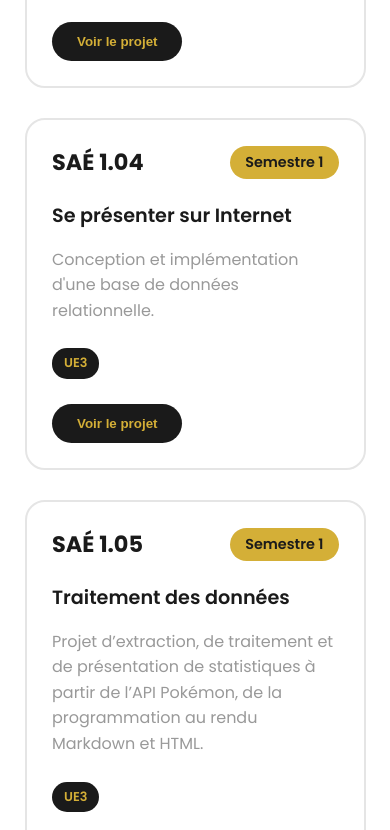
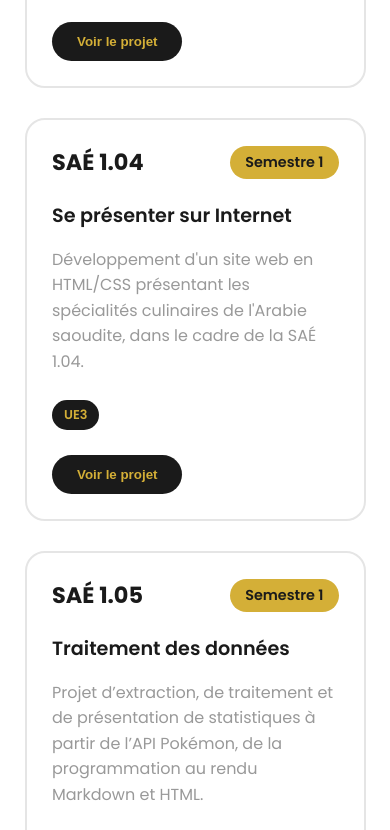
Before and after one commit to Blvcki/Portfolio, a plain HTML site: page index.html in a window 390 px wide. Shown: the part 4051-4881 px from the top of the page. Drawn offline with Linux system fonts and the light colour scheme.

Commit message:
Modifications and Docs added

```diff
--- a/index.html
+++ b/index.html
@@ -152,7 +152,7 @@
                         <span class="card-badge">Semestre 1</span>
                     </div>
                     <h4>Se présenter sur Internet</h4>
-                    <p>Conception et implémentation d'une base de données relationnelle.</p>
+                    <p>Développement d'un site web en HTML/CSS présentant les spécialités culinaires de l'Arabie saoudite, dans le cadre de la SAÉ 1.04.</p>
                     <div class="card-competences">
                         <span class="comp-tag" data-target="UE3">UE3</span>
                     </div>
@@ -217,7 +217,7 @@
                         <span class="card-badge">Semestre 2</span>
                     </div>
                     <h4>Projet Intégratif de S2</h4>
-                    <p>Développement d'outils de monitoring et d'administration réseau.</p>
+                    <p>Projet de fin d’année qui combine les mathématiques, réseaux, systèmes et télécommunications pour mettre en pratique l’ensemble des compétences acquises.</p>
                     <div class="card-competences">
                         <span class="comp-tag" data-target="UE1">UE1</span>
                         <span class="comp-tag" data-target="UE2">UE2</span>
@@ -382,7 +382,7 @@
                 <div class="footer-info">
                     <h3>YOUSSEF SALEM Sultan</h3>
                     <p>Portfolio BUT Réseaux et Télécommunications</p>
-                    <p>IUT de [Ville] - Promotion 2024-2027</p>
+                    <p>Campus de Ifs - IUT Grand Ouest Normandie</p>
                 </div>
                 <div class="footer-actions">
                     <button class="download-portfolio" onclick="downloadPortfolio()">
@@ -396,7 +396,7 @@
                 </div>
             </div>
             <div class="footer-bottom">
-                <p>&copy; 2024 YOUSSEF SALEM Sultan - Portfolio BUT RT. Tous droits réservés.</p>
+                <p>&copy; 2025 YOUSSEF SALEM Sultan - Portfolio BUT RT. Tous droits réservés.</p>
             </div>
         </div>
     </footer>
--- a/script.js
+++ b/script.js
@@ -40,19 +40,18 @@ const saeData = {
         ]
     },
     sae104: {
-        title: "SAÉ 1.04 - Création d'une base de données",
-        context: "Conception et implémentation d'une base de données relationnelle pour un système d'information réseau, de la modélisation conceptuelle à la réalisation technique.",
-        work: "Analyse des besoins pour une base de données de gestion d'équipements réseau, création du MCD/MLD, implémentation en SQL (MySQL), développement d'interfaces de consultation et de mise à jour des données.",
-        probleme:"",
-        reflection: "Découverte de la modélisation de données et du SQL. J'ai apprécié la logique de construction d'une base de données, même si la syntaxe SQL demandait de la pratique.",
+        title: "SAÉ 1.04 - Se présenter sur Internet",
+        context: "Dans le cadre de la SAÉ 1.04, l'objectif était de réaliser un site web multipages en HTML/CSS sur un thème libre. J'ai choisi de mettre en avant la cuisine saoudienne, un sujet qui me tient à cœur.",
+        work: "J'ai conçu un site web composé de plusieurs pages : 1. Page d'accueil : Présentation visuelle et accrocheuse introduisant le thème du site. 2. Page dédiée : Contenu détaillé sur les plats traditionnels saoudiens, illustré avec des images pour mettre en valeur leur diversité. 3. Page 'À propos' : Présentation de moi-même, expliquant ma passion pour la cuisine saoudienne et les raisons de mon choix de sujet. J'ai veillé à respecter une charte graphique cohérente, à utiliser Flexbox et CSS Grid pour la mise en page, et à rendre le site entièrement responsive, afin qu'il soit accessible sur ordinateur, tablette et mobile. J'ai également intégré des animations CSS pour rendre la navigation plus dynamique. Le code source a été déposé sur GitHub, avec des commits explicites et un README.md détaillé.",
+        probleme:"Au cours du projet, j’ai été confronté à quelques difficultés pour assurer une adaptabilité parfaite du site sur tous les supports. L’intégration d’animations CSS a également demandé des recherches pour trouver le bon compromis entre esthétique et performance. Enfin, garantir le respect strict des standards W3C et de l’accessibilité WCAG 2.0 AA a nécessité de nombreux tests et ajustements.",
+        reflection: "Ce projet a été une occasion de consolider mes compétences en développement web, surtout en adaptabilité et en animation CSS. Choisir un sujet personnel a rendu le travail particulièrement motivant. J’ai aussi compris l'importance de bien documenter mon projet et de gérer mon code avec GitHub, ce qui m’a permis de mieux structurer mon travail et de préparer un rendu professionnel.",
         competences: ["UE3"],
         downloads: [
-            { name: "Modèle de données", link: "#", newTab: true },
-            { name: "Scripts SQL", link: "#", newTab: true }
+            { name: "Redirection vers le site", link: "https://blvcki.github.io/Hittin-v2", newTab: true }
         ]
     },
     sae105: {
-        title: "SAÉ 1.05 - Traiter des données",
+        title: "SAÉ 1.05 - Traitement des données",
         context: "La SAE 1.05 avait pour objectif de nous initier à la gestion et au traitement de données en Python à travers un projet utilisant l’API Pokémon RESTful. L’idée était de réaliser, en binôme, deux outils : l’un pour générer des fiches descriptives individuelles de Pokémon (au format Markdown et HTML), l’autre pour générer des statistiques sur des ensembles de Pokémon. Cette SAE combinait développement Python, collecte d’informations via API, traitement des données et présentation soignée des résultats.",
         work: "Avec mon binôme, nous avons commencé par nous familiariser avec l’API et les formats Markdown/HTML. Nous avons développé une fonction de conversion Markdown vers HTML réutilisable. Ensuite, nous avons créé un script Python utilisant différentes fonctions : récupération de données sur les Pokémon, traduction automatique en français lorsqu’elle était disponible, génération de fiches individuelles (texte et image), puis calcul de statistiques globales (taille, poids, points de vie, etc.). Enfin, l’ergonomie et la présentation des résultats ont été soignées pour rendre les fiches conviviales. Une documentation des fonctions, particulièrement celle dédiée aux statistiques, a été fournie comme demandé.",
         probleme:"L’un des obstacles principaux a été la gestion des appels à l’API, notamment pour adapter le code à l’affichage en français et optimiser les requêtes afin d’éviter les lenteurs (surtout lors du traitement de plusieurs Pokémon). Nous avons également eu des difficultés à bien structurer le code pour qu’il soit réutilisable et facilement paramétrable. Enfin, le format du rendu (Markdown/HTML) a demandé un certain investissement pour obtenir un résultat à la fois lisible et esthétique.",
@@ -99,15 +98,17 @@ const saeData = {
         ]
     },
     sae204: {
-        title: "SAÉ 2.04 - Créer des outils et applications",
+        title: "SAÉ 2.04 - Projet Intégratif de S2",
         context: "Projet de fin d’année qui combine les mathématiques, réseaux, systèmes et télécommunications pour mettre en pratique l’ensemble des compétences acquises.",
-        work: "J’ai participé à un projet complet réunissant plusieurs matières : 1.Mathématiques : Étude de polynômes pour localiser, compter et approximer les racines réelles, en appliquant des techniques comme la dérivation, la division euclidienne ou l’analyse de suites. 2.Réseaux/Systèmes : Réalisation en équipe d’une maquette réseau et virtuelle, configuration de serveurs sous Proxmox, organisation et suivi du projet via un chef d’équipe, et documentation de l’avancement sur la plateforme dédiée. 3.Télécommunications : Mesures radiofréquences avec Matlab et ADALM-PLUTO, identification et caractérisation d’un signal perturbateur sur la bande ISM, et recherches sur la législation applicable. 4.Anglais : Évaluation individuelle sur la grammaire, le vocabulaire spécifique et leurs définitions, afin de consolider les bases linguistiques nécessaires dans le domaine des réseaux et télécoms.",
+        work: "J’ai participé à un projet complet réunissant plusieurs matières : 1. Mathématiques : Étude de polynômes pour localiser, compter et approximer les racines réelles, en appliquant des techniques comme la dérivation, la division euclidienne ou l’analyse de suites. 2. Réseaux/Systèmes : Réalisation en équipe d’une maquette réseau et virtuelle, configuration de serveurs sous Proxmox, organisation et suivi du projet via un chef d’équipe, et documentation de l’avancement sur la plateforme dédiée. 3. Télécommunications : Mesures radiofréquences avec Matlab et ADALM-PLUTO, identification et caractérisation d’un signal perturbateur sur la bande ISM, et recherches sur la législation applicable. 4. Anglais : Évaluation individuelle sur la grammaire, le vocabulaire spécifique et leurs définitions, afin de consolider les bases linguistiques nécessaires dans le domaine des réseaux et télécoms.",
         probleme:"Le caractère transversal de la SAE a nécessité une coordination continue entre des matières aux méthodes très différentes. La gestion du temps, la communication au sein du groupe et l’équilibre des tâches se sont révélés essentiels, surtout face à des délais serrés et à quelques soucis matériels (retards sur la disponibilité des serveurs ou l’accès aux salles spécialisées). La diversité des épreuves, incluant par exemple l’évaluation d’anglais très axée sur le vocabulaire technique, a également demandé une certaine capacité d’adaptation et de priorisation.",
         reflection: "Cette SAE a été particulièrement formatrice, car elle m’a mis dans des conditions proches des projets réels : il a fallu s’appuyer sur des compétences très variées, passer d’une logique mathématique à de la pratique réseau ou à l’analyse grammaticale, et apprendre à organiser le travail collectif. J’ai compris que la technique ne va jamais sans organisation ni communication, et que ma capacité à évoluer sur plusieurs terrains à la fois sera un vrai atout professionnel. Les évaluations en anglais m’ont aussi fait prendre conscience de l’importance d’être à l’aise dans une langue couramment utilisée dans notre secteur. Enfin, la satisfaction d’aboutir à une solution concrète en équipe, en mobilisant tout ce qui a été appris depuis le début de l’année, m’a beaucoup motivé et rendu fier du travail accompli.",
         competences: ["UE1", "UE2", "UE3"],
         downloads: [
-            { name: "Code source application", link: "#", newTab: true },
-            { name: "Documentation technique", link: "#", newTab: true }
+            { name: "Réseau - Gantt", link: "Docs/SAE24_Gantt.pdf", newTab: true },
+            { name: "Réseau - Schéma logique", link: "Docs/SAE24_Schema_logique.pdf", newTab: true },
+            { name: "Réseau - Schéma physique", link: "Docs/SAE24_Schema_physique.pdf", newTab: true },
+            { name: "Réseau - Tableau Kanban", link: "Docs/SAE24_Tableau_Kanban.pdf", newTab: true }
         ]
     }
 };
```
Also changed, not shown: 5 other files.
